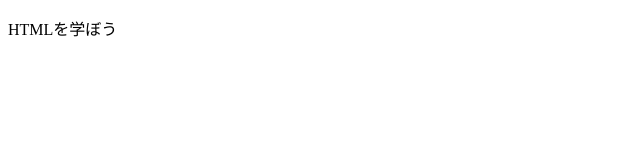
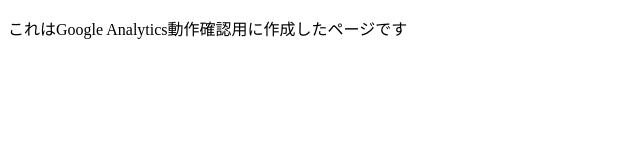
Before and after one commit to karinia03/html0110, a plain HTML site: page index.html in a window 1280 px wide. Shown: the whole page, without its empty margins (0-640 px from the left). Drawn offline with Linux system fonts and the light colour scheme.

Commit message:
Update index.html

```diff
--- a/index.html
+++ b/index.html
@@ -1,10 +1,10 @@
 <!DOCTYPE html>
-<html>
-	<head>
-		<meta charset="UTF-8">
-		<title>初めてのプログラミング</title>
-		</head>
+<html lang="ja">
+<head>
+  <meta charset="UTF-8">
+  <title>Google Analytics動作確認用</title>
+</head>
 <body>
-<p>HTMLを学ぼう</p>
+  <p>これはGoogle Analytics動作確認用に作成したページです</p>
 </body>
 </html>
```
